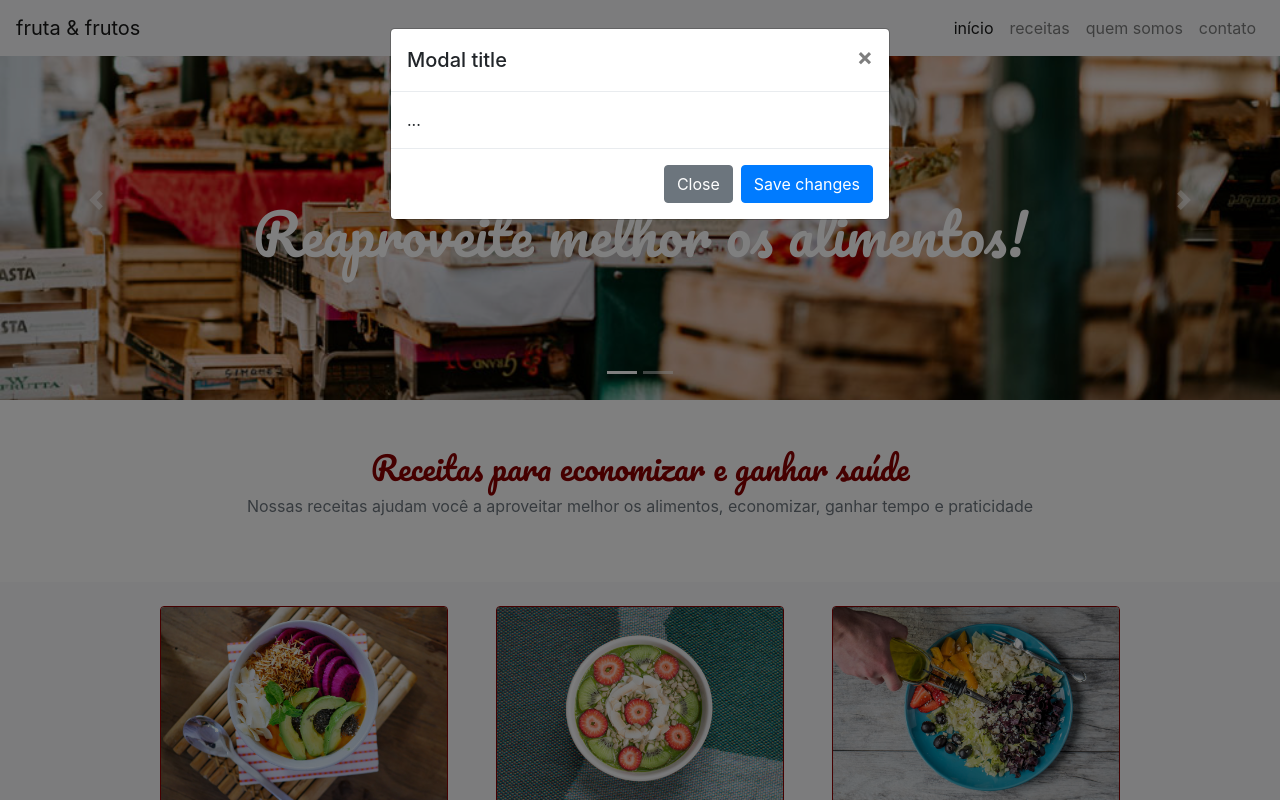
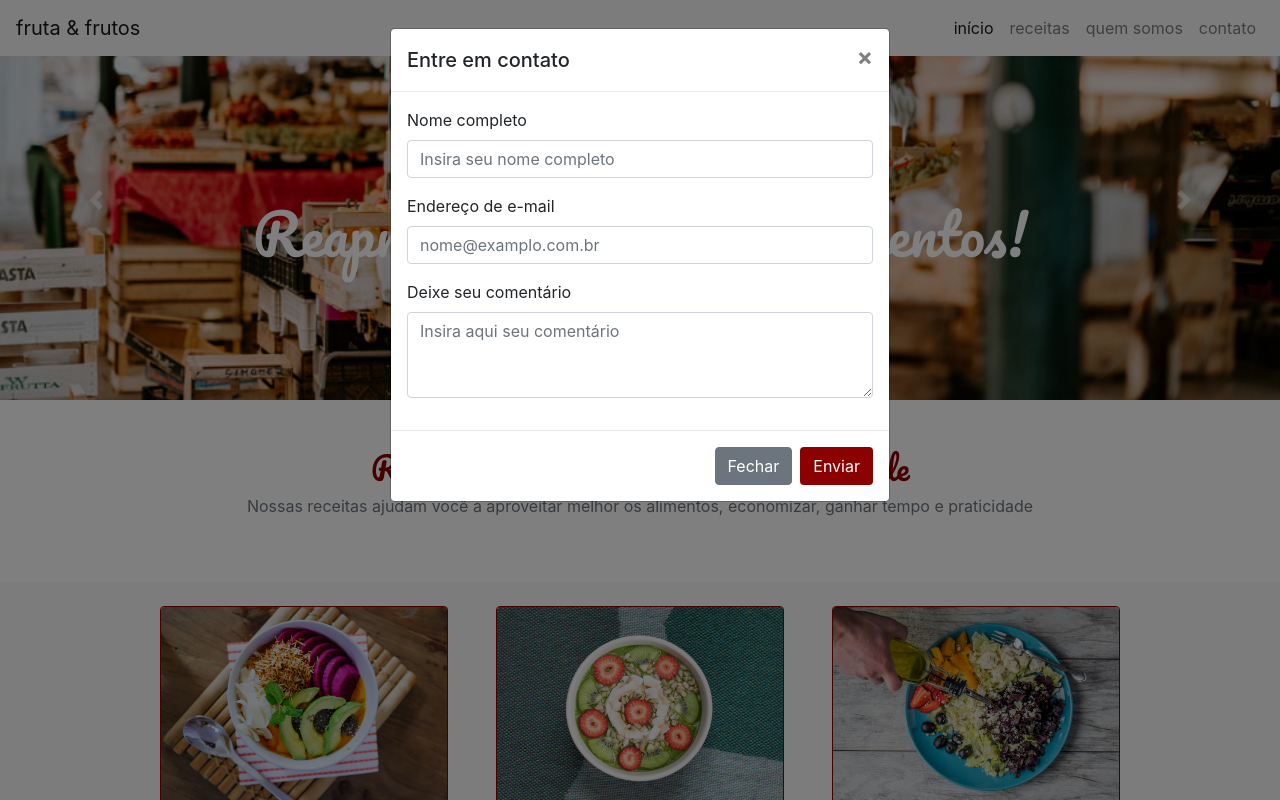
Before and after one commit to lfullmann/Alura_Bootstrap_4, a plain HTML site: page projeto-base/index.html in a window 1280 px wide. Both pictures are taken after a click on the link "contato". Shown: the top 800 px of the page. Drawn offline with nearby package versions, Linux system fonts and the light colour scheme.

Commit message:
Estilizando o modal

```diff
--- a/projeto-base/index.html
+++ b/projeto-base/index.html
@@ -254,7 +254,7 @@
       <div class="modal-dialog" role="document">
         <div class="modal-content">
           <div class="modal-header">
-            <h5 class="modal-title" id="exampleModalLabel">Modal title</h5>
+            <h5 class="modal-title" id="exampleModalLabel">Entre em contato</h5>
             <button
               type="button"
               class="close"
@@ -264,16 +264,48 @@
               <span aria-hidden="true">&times;</span>
             </button>
           </div>
-          <div class="modal-body">...</div>
+          <div class="modal-body">
+            <form>
+              <div class="form-group">
+                <label for="formGroupExampleInput">Nome completo</label>
+                <input
+                  type="text"
+                  class="form-control"
+                  id="formGroupExampleInput"
+                  placeholder="Insira seu nome completo"
+                />
+              </div>
+              <div class="form-group">
+                <label for="exampleFormControlInput1">Endereço de e-mail</label>
+                <input
+                  type="email"
+                  class="form-control"
+                  id="exampleFormControlInput1"
+                  placeholder="nome@examplo.com.br"
+                />
+              </div>
+              <div class="form-group">
+                <label for="exampleFormControlTextarea1"
+                  >Deixe seu comentário</label
+                >
+                <textarea
+                  placeholder="Insira aqui seu comentário"
+                  class="form-control"
+                  id="exampleFormControlTextarea1"
+                  rows="3"
+                ></textarea>
+              </div>
+            </form>
+          </div>
           <div class="modal-footer">
             <button
               type="button"
               class="btn btn-secondary"
               data-dismiss="modal"
             >
-              Close
+              Fechar
             </button>
-            <button type="button" class="btn btn-primary">Save changes</button>
+            <button type="button" class="btn botao-cor-especial">Enviar</button>
           </div>
         </div>
       </div>
```
